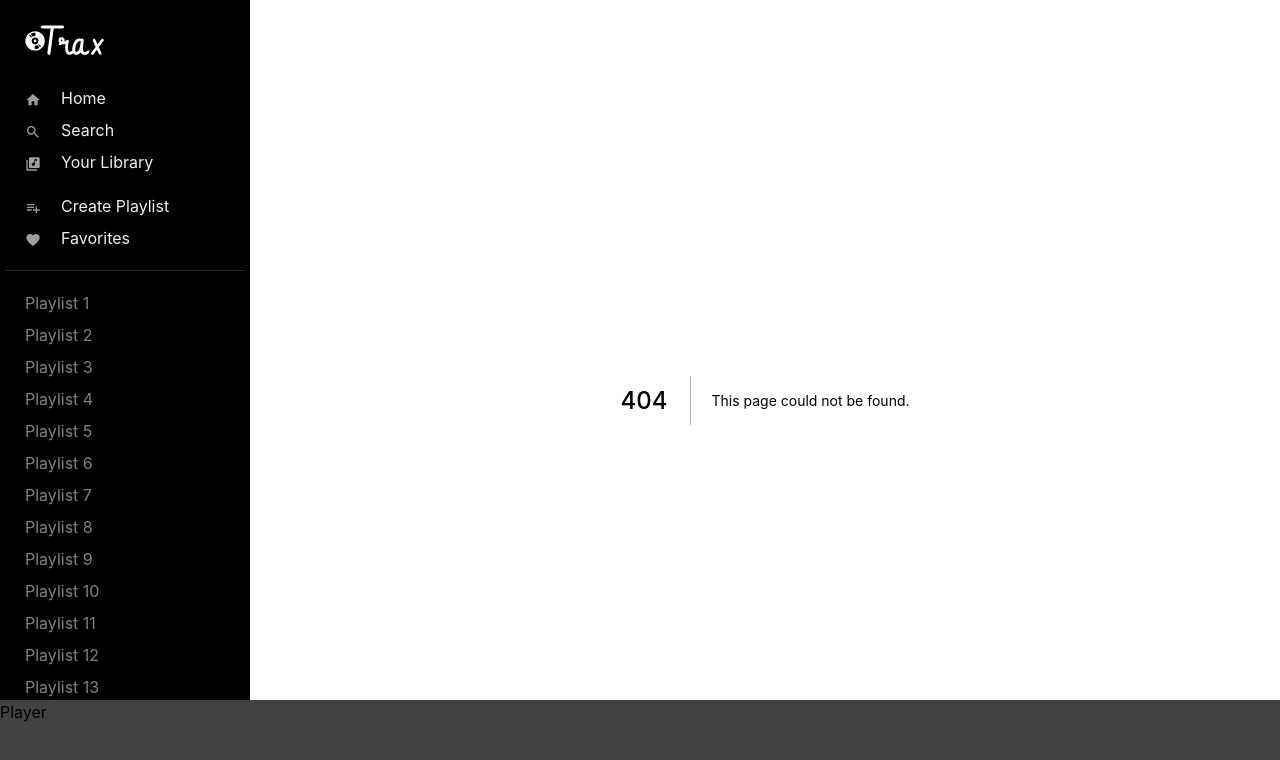
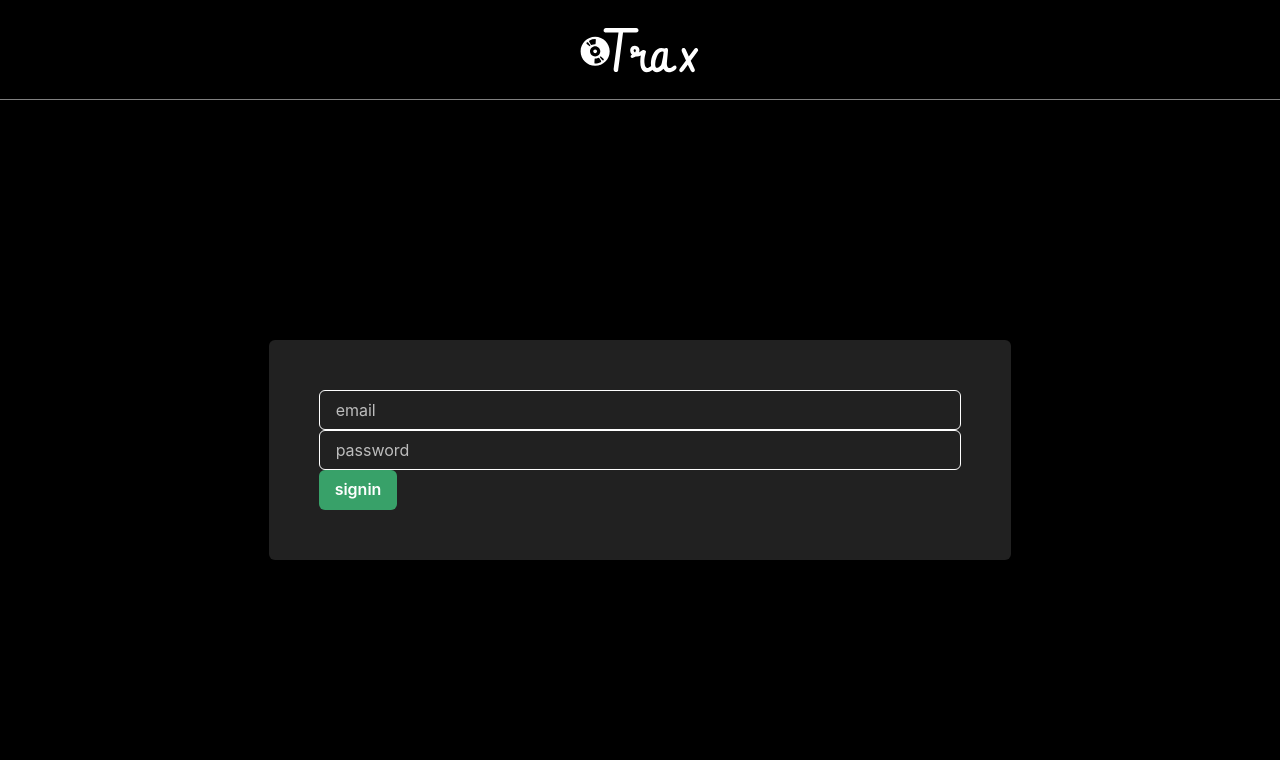
Before and after one commit to ptakpatryk/musify, a Next.js app: page /signin in a window 1280 px wide. Before the commit this address had no page. Shown: the top 760 px of the page. Built offline with nearby package versions, Linux system fonts and the light colour scheme.

Commit message:
authentication

```diff
--- /dev/null
+++ b/components/authForm.tsx
@@ -0,0 +1,66 @@
+import { Box, Flex, Input, Button } from '@chakra-ui/react';
+import { useState, FC } from 'react';
+import { useRouter } from 'next/router';
+import { useSWRConfig } from 'swr';
+import NextImage from 'next/image';
+import { auth } from '../lib/mutations';
+
+const AuthForm: FC<{ mode: 'signin' | 'signup' }> = ({ mode }) => {
+  const [email, setEmail] = useState('');
+  const [password, setPassword] = useState('');
+  const [isLoading, setIsLoading] = useState(false);
+  const router = useRouter();
+
+  const handleSubmit = async (e) => {
+    e.preventDefault();
+
+    setIsLoading(true);
+
+    await auth(mode, { email, password });
+    setIsLoading(false);
+    router.push('/');
+  };
+
+  return (
+    <Box height="100vh" width="100vw" bg="black" color="white">
+      <Flex
+        justify="center"
+        align="center"
+        height="100px"
+        borderBottom="gray 1px solid"
+      >
+        <NextImage src="/logo.svg" height={60} width={120} />
+      </Flex>
+      <Flex justify="center" align="center" height="calc(100vh - 100px)">
+        <Box padding="50px" bg="gray.900" borderRadius="6px">
+          <form onSubmit={handleSubmit}>
+            <Input
+              placeholder="email"
+              type="email"
+              onChange={(e) => setEmail(e.target.value)}
+            />
+            <Input
+              placeholder="password"
+              type="password"
+              onChange={(e) => setPassword(e.target.value)}
+            />
+            <Button
+              type="submit"
+              bg="green.500"
+              isLoading={isLoading}
+              sx={{
+                '&:hover': {
+                  bg: 'green.300',
+                },
+              }}
+            >
+              {mode}
+            </Button>
+          </form>
+        </Box>
+      </Flex>
+    </Box>
+  );
+};
+
+export default AuthForm;
--- /dev/null
+++ b/lib/auth.ts
@@ -0,0 +1,32 @@
+import jwt from 'jsonwebtoken';
+import { NextApiRequest, NextApiResponse } from 'next';
+import prisma from './prisma';
+
+export const validateRoute = (handler) => {
+  return async (req: NextApiRequest, res: NextApiResponse) => {
+    const token = req.cookies.MUSIFY_ACCESS_TOKEN;
+
+    if (token) {
+      let user;
+
+      try {
+        const { id } = jwt.verify(token, 'hello');
+        user = await prisma.user.findUnique({
+          where: { id },
+        });
+
+        if (!user) {
+          throw new Error('Not real user');
+        }
+      } catch (e) {
+        res.status(401);
+        res.json({ error: 'Not Authorized' });
+      }
+
+      return handler(req, res, user);
+    }
+
+    res.status(401);
+    res.json({ error: 'Not Authorized' });
+  };
+};
--- /dev/null
+++ b/lib/fetcher.ts
@@ -0,0 +1,10 @@
+export default function fetcher(url: string, data = undefined) {
+  return fetch(`${window.location.origin}/api/${url}`, {
+    method: data ? 'POST' : 'GET',
+    credentials: 'include',
+    headers: {
+      'Content-Type': 'application/json',
+    },
+    body: JSON.stringify(data),
+  });
+}
--- /dev/null
+++ b/lib/mutations.ts
@@ -0,0 +1,8 @@
+import fetcher from './fetcher';
+
+export const auth = (
+  mode: 'signin' | 'signup',
+  body: { email: string; password: string }
+) => {
+  return fetcher(`${mode}`, body);
+};
--- a/pages/_app.tsx
+++ b/pages/_app.tsx
@@ -32,11 +32,16 @@
 });
 
 const MyApp = ({ Component, pageProps }) => {
+  // Don't wrap within the Playerlayout if it's an authentication page
   return (
     <ChakraProvider theme={theme}>
-      <PlayerLayout>
+      {Component.authPage ? (
         <Component {...pageProps} />
-      </PlayerLayout>
+      ) : (
+        <PlayerLayout>
+          <Component {...pageProps} />
+        </PlayerLayout>
+      )}
     </ChakraProvider>
   );
 };
--- /dev/null
+++ b/pages/api/me.ts
@@ -0,0 +1,5 @@
+import { validateRoute } from '../../lib/auth';
+
+export default validateRoute((req, res, user) => {
+  res.json(user);
+});
--- /dev/null
+++ b/pages/signin.tsx
@@ -0,0 +1,9 @@
+import AuthForm from '../components/authForm';
+
+const Signin = () => {
+  return <AuthForm mode="signin" />;
+};
+
+Signin.authPage = true;
+
+export default Signin;
```
Also changed, not shown: pages/_middleware.ts (added, +16 -0 lines), pages/signup.tsx (added, +9 -0 lines).
